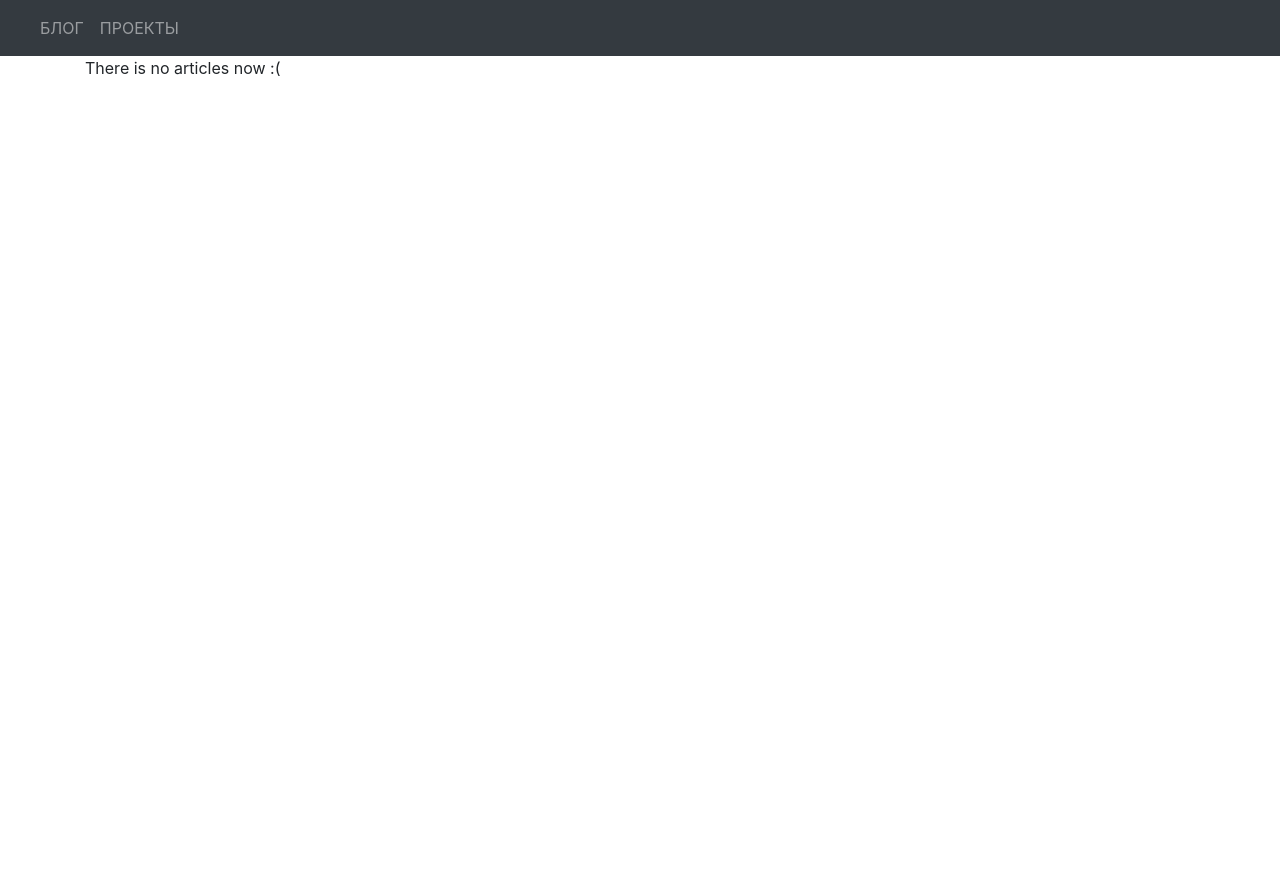
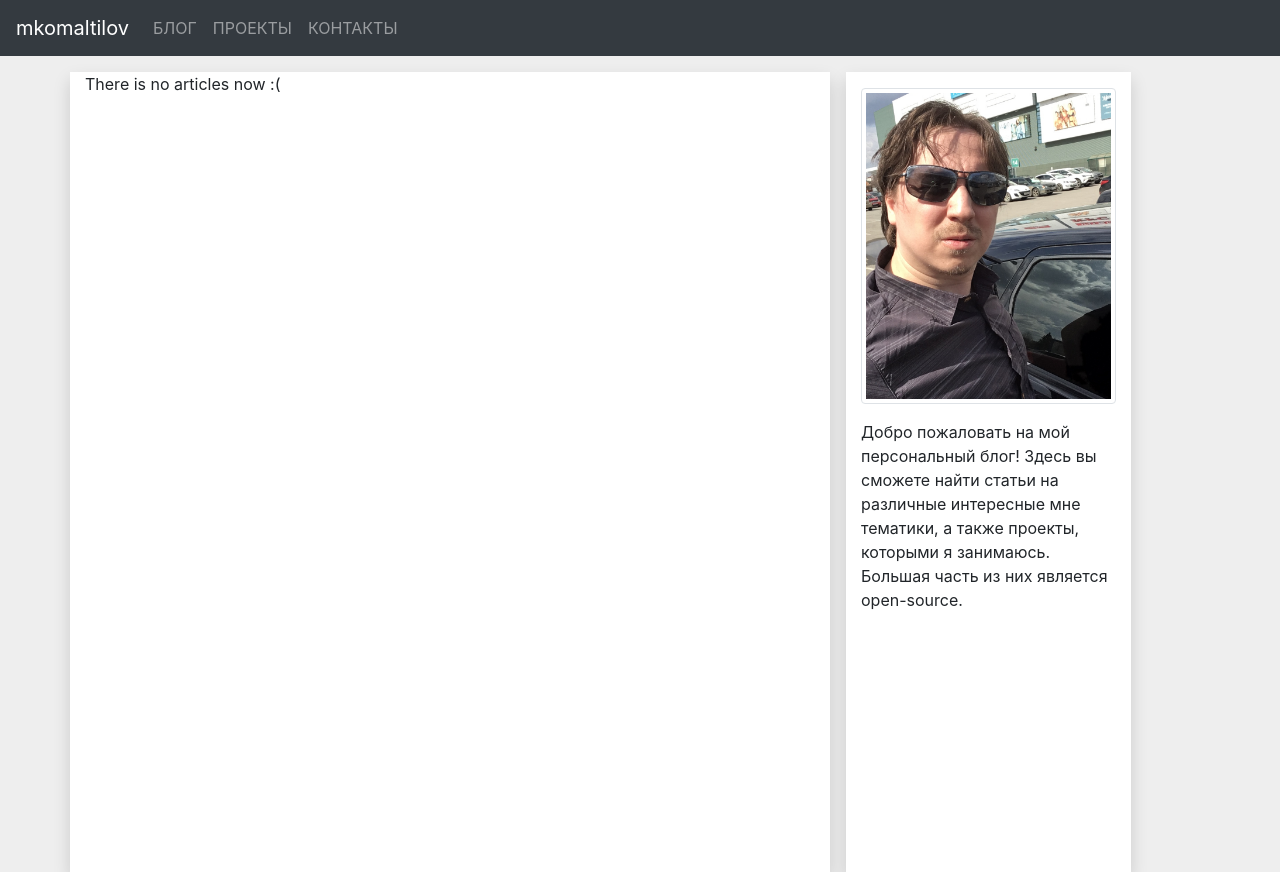
Before and after one commit to MKomaltilov/blog, a Django app: template blog/templates/articles/overview.html in a window 1280 px wide. Before the commit the page ends 76 px from the top, so only its background shows below. Run offline with Django 3.2, Linux system fonts and the light colour scheme; the template is opened without the code that fills it, so the values that code supplies are empty; some libraries are stand-ins or nearby versions.

Commit message:
small design change on base template: photo and description added

```diff
--- a/website/static/css/style.css
+++ b/website/static/css/style.css
@@ -1,8 +1,8 @@
 body {
-    background-color: #ffffff;
+    background-color: #eeeeee;
 }
 
-#content {
+#content > div > div {
     background-color: #ffffff;
     height: 100vh;
 }
--- a/website/templates/layouts/base.html
+++ b/website/templates/layouts/base.html
@@ -12,7 +12,7 @@
 </head>
 <body>
 <nav class="navbar navbar-expand-lg navbar-dark bg-dark">
-        <a href="/" class="navbar-brand"></a>
+    <span href="/" class="navbar-brand">mkomaltilov</span>
 
     <button class="navbar-toggler" type="button" data-toggle="collapse" data-target="#navbarSupportedContent"
             aria-controls="navbarSupportedContent" aria-expanded="false" aria-label="Toggle navigation">
@@ -28,14 +28,25 @@
             <li>
                 <a class="nav-item nav-link" href="/">ПРОЕКТЫ</a>
             </li>
+            <li>
+                <a class="nav-item nav-link" href="/">КОНТАКТЫ</a>
+            </li>
         </ul>
     </div>
 </nav>
 
 
-    <div class="container" id="content">
-
-        {% block content %}{% endblock content %}
+<div class="container mt-3" id="content">
+    <div class="row">
+        <div class="col-md-8 shadow">{% block content %}{% endblock content %}</div>
+        <div class="col-md-3 mx-3 pt-3 shadow">
+            <img src="{% static 'images/main_photo.jpg' %}" class="img-thumbnail">
+            <p class="mt-3">
+                Добро пожаловать на мой персональный блог! Здесь вы сможете найти статьи на различные интересные мне тематики, а также проекты, которыми я занимаюсь.
+                Большая часть из них является open-source.
+            </p>
+        </div>
+    </div>
 </div>
 
 
```
Also changed, not shown: website/static/images/main_photo.jpg (added). Lines whose indentation alone changed are shown as unchanged.
